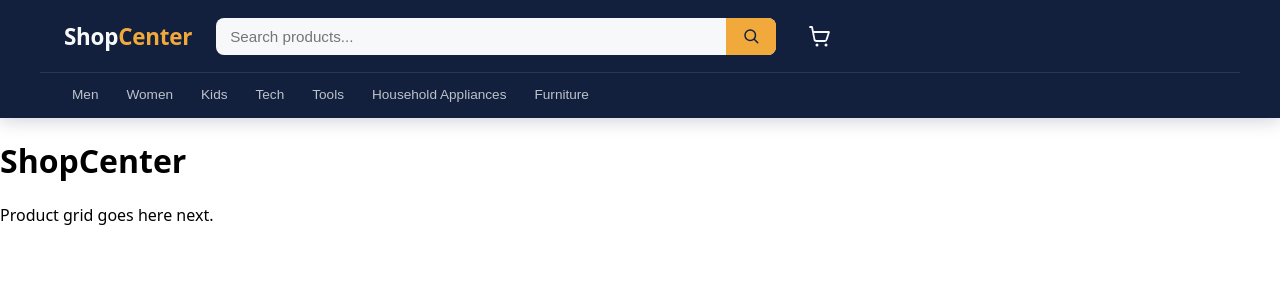
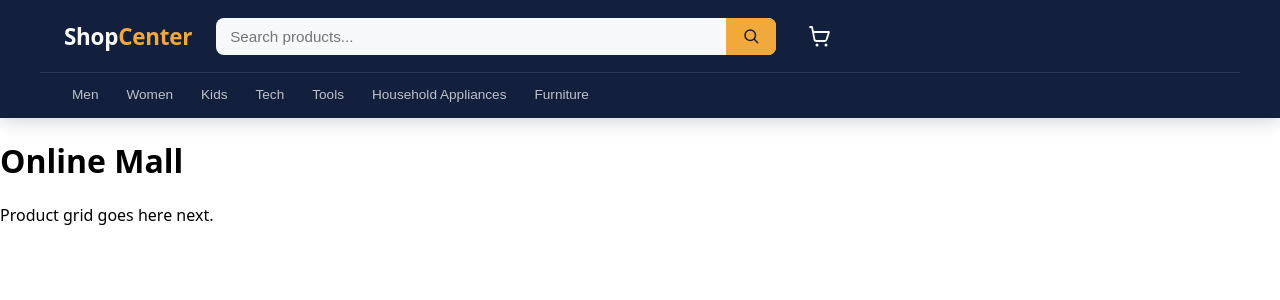
Before and after one commit to studentzero68-collab/Shopping-clone, a React (Vite) app: page / in a window 1280 px wide. Shown: the top 300 px of the page. Built offline with nearby package versions, Linux system fonts and the light colour scheme.

Commit message:
changing the name

```diff
--- a/src/App.jsx
+++ b/src/App.jsx
@@ -23,7 +23,7 @@ function App() {
         onCategorySelect={handleCategorySelect}
       />
       <main>
-        <h1>ShopCenter</h1>
+        <h1>Online Mall</h1>
         <p>Product grid goes here next.</p>
       </main>
     </>
```
